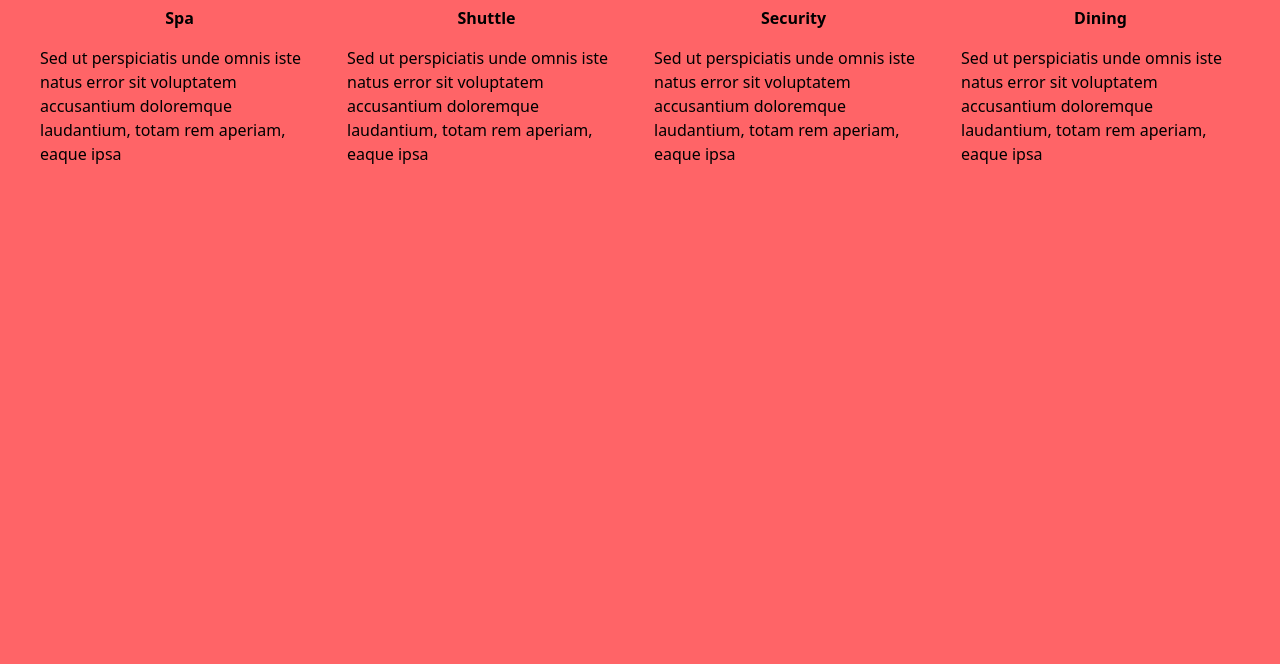
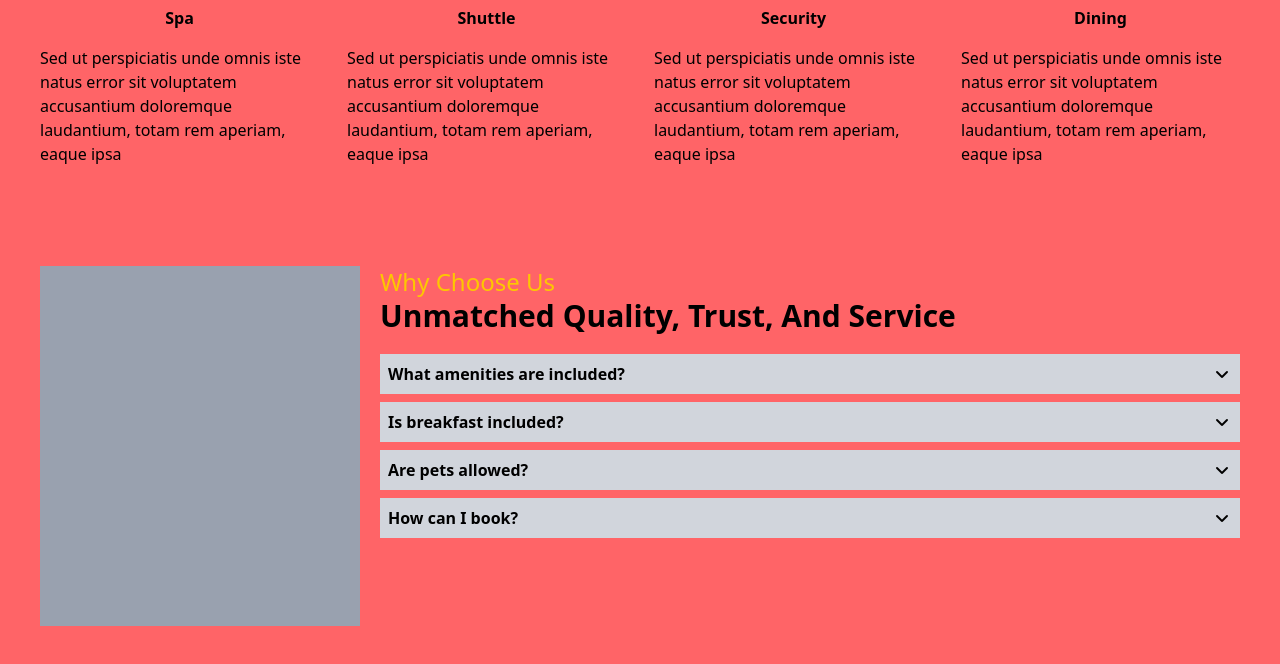
Before and after one commit to moamenabdelrahman/premium-stay, a Vue app: page / in a window 1280 px wide. Shown: the part 2060-2724 px from the top of the page. Built offline with nearby package versions, Linux system fonts and the light colour scheme.

Commit message:
Added WhyChooseUs

```diff
--- a/src/App.vue
+++ b/src/App.vue
@@ -5,6 +5,7 @@
     <AboutUs></AboutUs>
     <Gallery></Gallery>
     <OurServices></OurServices>
+    <WhyChooseUs></WhyChooseUs>
   </div>
 </template>
 
@@ -14,6 +15,7 @@ import Gallery from './Gallery.vue';
 import Hero from './Hero.vue';
 import Navbar from './Navbar.vue';
 import OurServices from './OurServices.vue';
+import WhyChooseUs from './WhyChooseUs.vue';
 
 export default {
   components: {
@@ -21,7 +23,8 @@ export default {
     Hero,
     AboutUs,
     Gallery,
-    OurServices
+    OurServices,
+    WhyChooseUs
   }
 }
 </script>
--- /dev/null
+++ b/src/WhyChooseUs.vue
@@ -0,0 +1,67 @@
+<template>
+  <div class="flex px-10 gap-5 mb-25">
+    <div class="w-80 h-90 bg-gray-400 shrink-0"></div>
+    <div class="grow">
+      <div class="text-yellow-400 text-2xl">Why Choose Us</div>
+      <div class="font-bold text-3xl mb-5">Unmatched Quality, Trust, And Service</div>
+      <div v-for="item in faqs" :id="item.id" @click="handleClick(item.id)"
+        class="p-2 bg-gray-300 mb-2"
+      >
+        <div class="flex justify-between items-center">
+          <span class="font-bold">{{ item.question }}</span>
+          <i v-if="openedQuestionId === item.id" class="fa-solid fa-angle-right"></i>
+          <i v-else class="fa-solid fa-angle-down"></i>
+        </div>
+        <div v-if="item.id === openedQuestionId"
+          class="mt-2"
+        >{{ item.answer }}</div>
+      </div>
+    </div>
+  </div>
+</template>
+
+<script>
+export default {
+  data() {
+    return {
+      faqs: [
+        {
+          id: '1',
+          question: 'What amenities are included?',
+          answer: 'some very random answer'
+        },
+        {
+          id: '2',
+          question: 'Is breakfast included?',
+          answer: 'some very random answer'
+        },
+        {
+          id: '3',
+          question: 'Are pets allowed?',
+          answer: 'some very random answer'
+        },
+        {
+          id: '4',
+          question: 'How can I book?',
+          answer: 'some very random answer'
+        }
+      ],
+      openedQuestionId: null
+    };
+  },
+  methods: {
+    handleClick(id) {
+      if(this.openedQuestionId === id) {
+        this.openedQuestionId = null;
+      }
+      else {
+        this.openedQuestionId = id;
+      }
+    }
+  }
+}
+</script>
+
+<style scoped>
+@reference "tailwindcss";
+</style>
```
